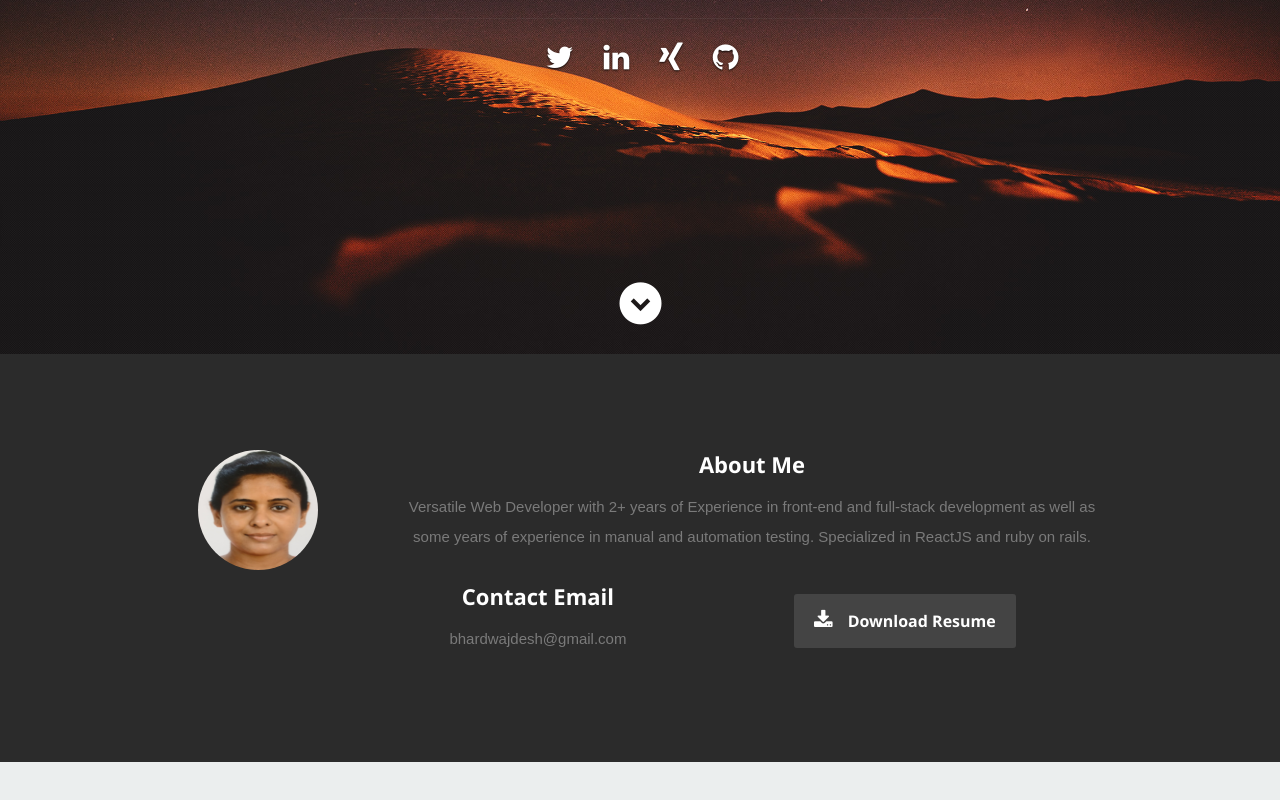
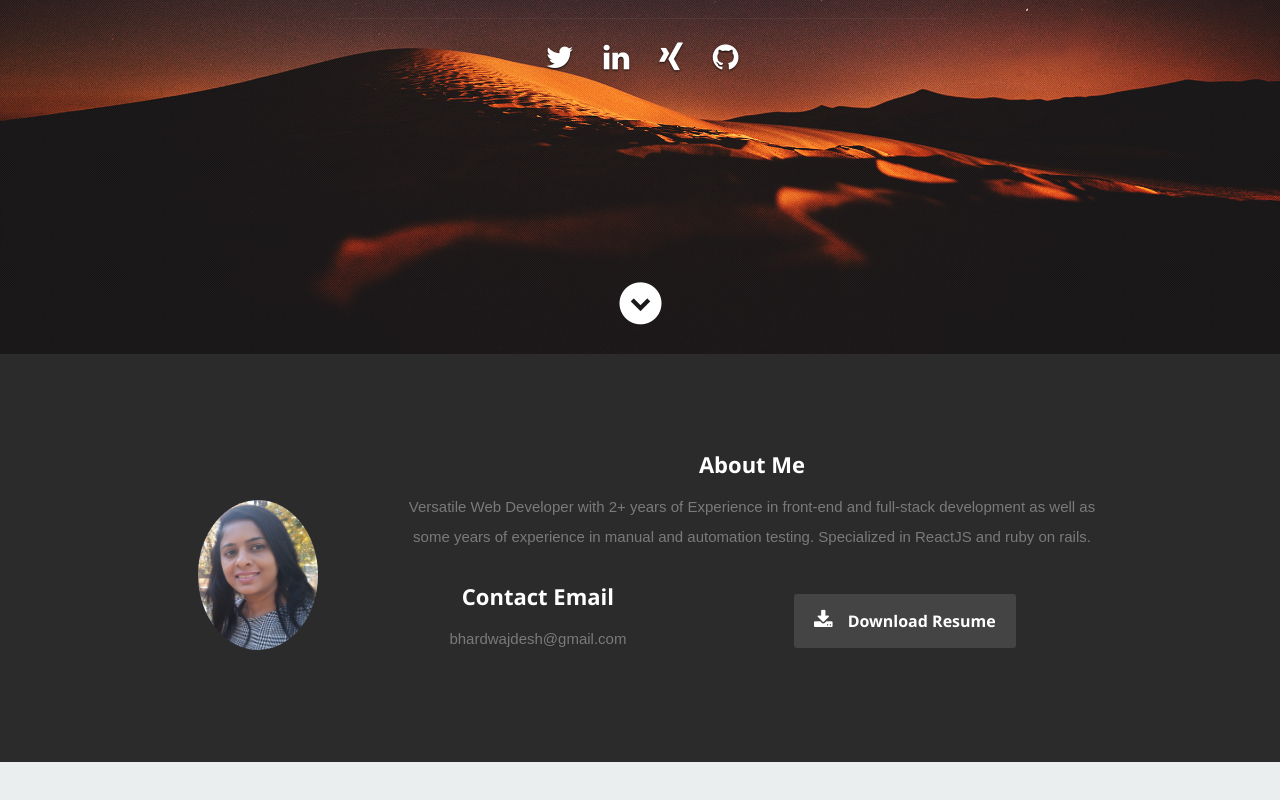
Before and after one commit to yadavdesh/react_portfolio, a React (Create React App) app: page / in a window 1280 px wide. Shown: the part 446-1246 px from the top of the page. Built offline with nearby package versions, Linux system fonts and the light colour scheme.

Commit message:
project design bug fixes

```diff
--- a/public/css/layout.css
+++ b/public/css/layout.css
@@ -208,8 +208,9 @@ ul#nav li.current a { color: #F06000; }
 #about .profile-pic {
    position: relative;
    width: 120px;
-   height: 120px;
+   height: 150px;
    border-radius: 100%;
+   margin-top: 50px;
 }
 #about .contact-details { width: 41.66667%; }
 #about .download {
@@ -488,6 +489,8 @@ ul#nav li.current a { color: #F06000; }
 }
 .portfolio-item .item-wrap img {
    vertical-align: bottom;
+   height: 200px;
+   width: 200px;
 }
 .portfolio-item .portfolio-item-meta { padding: 18px }
 .portfolio-item .portfolio-item-meta h5 {
--- a/src/components/about/about.js
+++ b/src/components/about/about.js
@@ -25,9 +25,9 @@ export default class About extends Component {
                   <a href="images/cv.pdf" className="button" target ="_blank"><i className="fa fa-download" />Download Resume</a>
                 </p>
               </div>
-            </div>
-          </div>
-        </div>
+            </div> {/* end of 2nd row div */}
+           </div>{/* end of nine div*/}
+        </div>{/*end of 1st row div*/}
       </section>
     </React.Fragment>
     );
```
Also changed, not shown: public/images/pic.jpg. Lines whose indentation alone changed are shown as unchanged.
